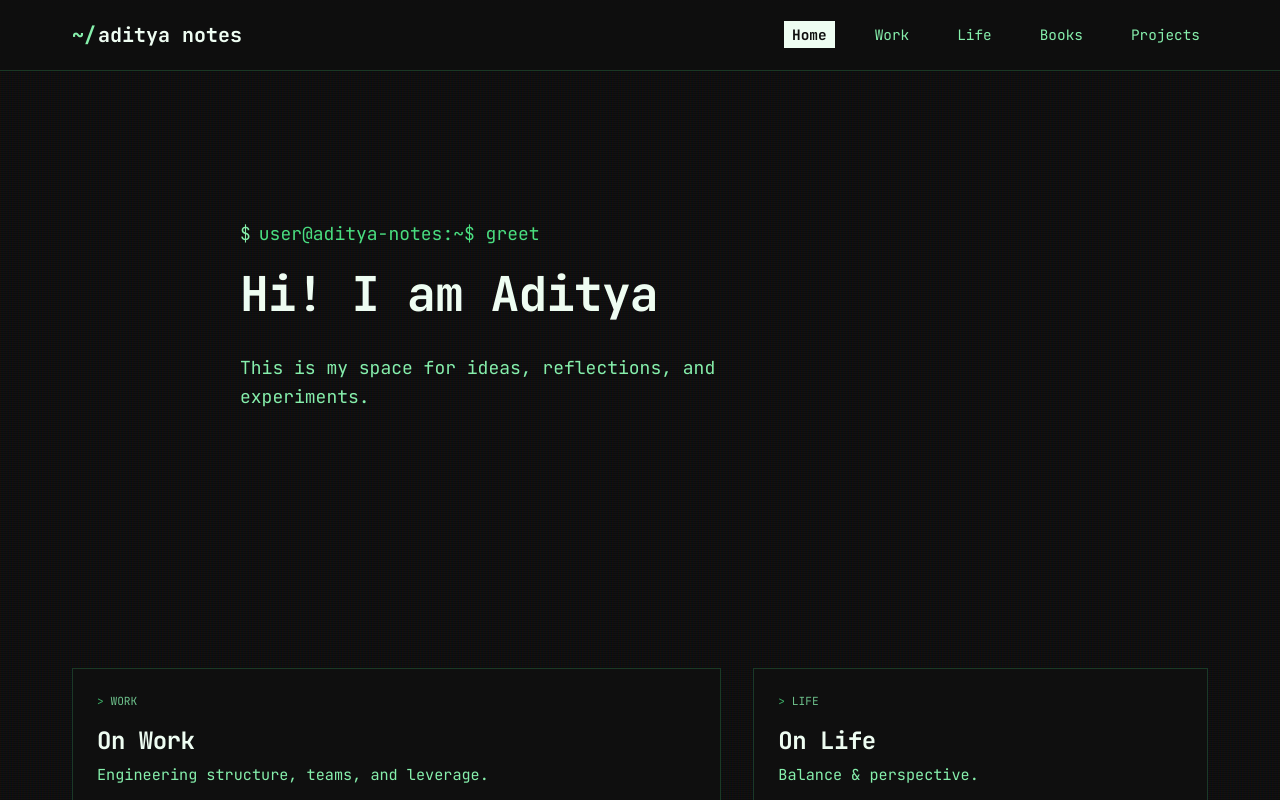
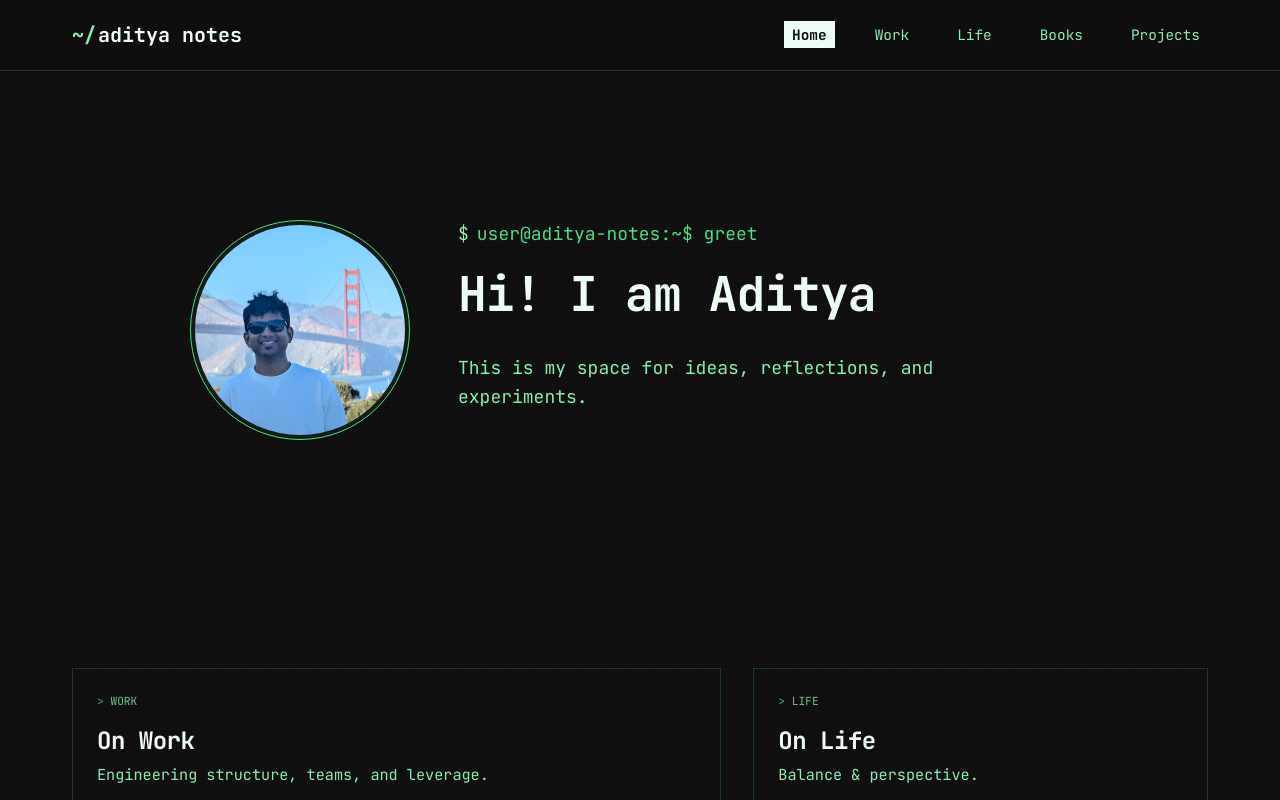
Before and after one commit to o0aditya0o/adityanotes.io, a Next.js app: page / in a window 1280 px wide. Shown: the top 800 px of the page. Built offline with nearby package versions, Linux system fonts and the light colour scheme.

Commit message:
UI update

```diff
--- a/src/app/page.module.css
+++ b/src/app/page.module.css
@@ -6,16 +6,43 @@
 }
 
 .hero {
-    text-align: left;
-    /* Align left for terminal feel */
     margin-bottom: var(--spacing-2xl);
     padding: var(--spacing-xl) 0;
-    display: flex;
-    flex-direction: column;
-    align-items: flex-start;
-    max-width: 800px;
+    max-width: 900px;
     margin-left: auto;
     margin-right: auto;
+}
+
+.profileSection {
+    display: flex;
+    align-items: flex-start;
+    gap: var(--spacing-lg);
+}
+
+.profileImageWrapper {
+    flex-shrink: 0;
+    border: 1px solid var(--text-tertiary);
+    padding: 4px;
+    border-radius: 50%;
+    /* Circle profile */
+    width: 220px;
+    height: 220px;
+    display: flex;
+    align-items: center;
+    justify-content: center;
+    background-color: rgba(74, 222, 128, 0.05);
+    /* Very subtle green tint */
+}
+
+.profileImage {
+    border-radius: 50%;
+    object-fit: cover;
+    /* Removed filter to show natural colors */
+    transition: filter 0.3s ease;
+}
+
+.profileImageWrapper:hover .profileImage {
+    filter: grayscale(0%);
 }
 
 .terminalPrompt {
@@ -122,6 +149,17 @@
         margin-bottom: var(--spacing-xl);
     }
 
+    .profileSection {
+        flex-direction: column;
+        align-items: center;
+        text-align: center;
+        gap: var(--spacing-md);
+    }
+
+    .terminalPrompt {
+        justify-content: center;
+    }
+
     .heroTitle {
         font-size: 2rem;
     }
--- a/src/app/page.tsx
+++ b/src/app/page.tsx
@@ -1,6 +1,7 @@
 'use client';
 
 import { useState, useEffect } from 'react';
+import Image from 'next/image';
 import SectionCard from '@/components/SectionCard';
 import styles from './page.module.css';
 
@@ -25,6 +26,18 @@ export default function Home() {
   return (
     <div className={styles.container}>
       <section className={styles.hero}>
+        <div className={styles.profileSection}>
+          <div className={styles.profileImageWrapper}>
+            <Image
+              src="/images/me.png"
+              alt="Aditya"
+              width={210}
+              height={210}
+              className={styles.profileImage}
+              priority
+            />
+          </div>
+          <div>
             <div className={styles.terminalPrompt}>user@aditya-notes:~$ greet</div>
             <h1 className={styles.heroTitle}>
               {text}
@@ -33,6 +46,8 @@ export default function Home() {
             <p className={styles.heroSubtitle}>
               This is my space for ideas, reflections, and experiments.
             </p>
+          </div>
+        </div>
       </section>
 
       <section className={styles.sectionsGrid}>
--- a/src/components/ProjectCard.module.css
+++ b/src/components/ProjectCard.module.css
@@ -35,8 +35,7 @@
 .image {
     object-fit: cover;
     transition: transform 0.6s var(--transition-ease), opacity 0.3s;
-    filter: grayscale(80%) sepia(20%) hue-rotate(90deg) brightness(0.8);
-    /* Matrix-y filter */
+    /* Removed matrix filter */
 }
 
 .card:hover .image {
```
Also changed, not shown: public/images/me.png (added). Lines whose indentation alone changed are shown as unchanged.
